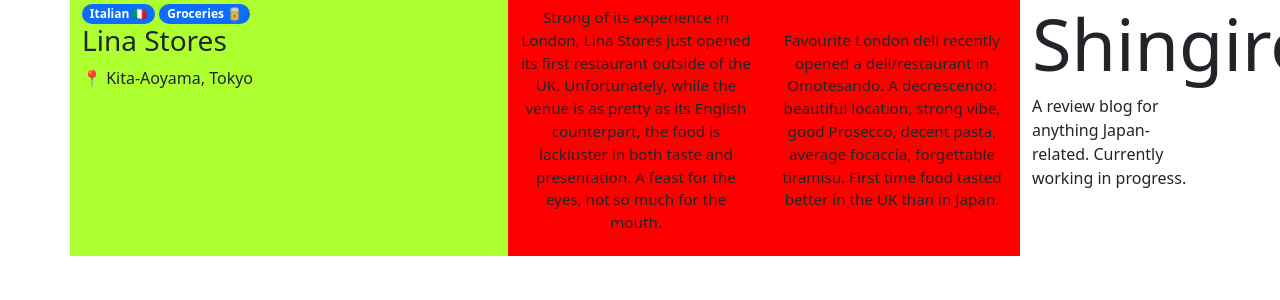
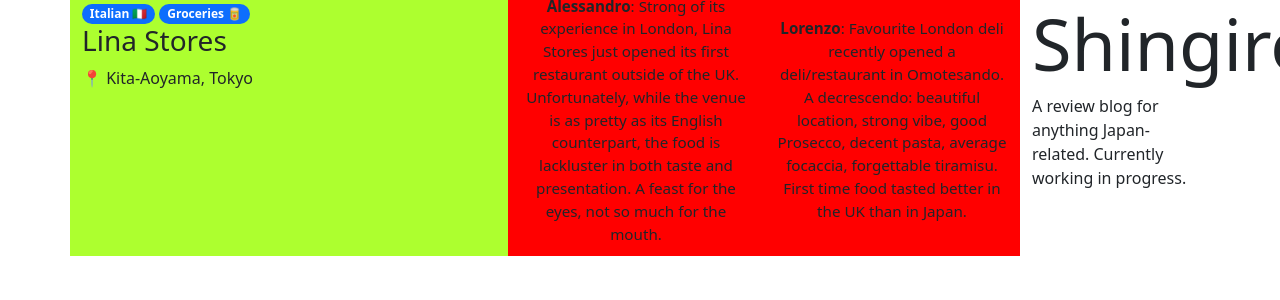
Before and after one commit to alessandrosp/shingiron, a Jekyll site: the page built from docs/index.html, in a window 1280 px wide. Shown: the top 300 px of the page. Built offline with Jekyll 4.4.1, drawn with Linux system fonts in a browser that asks for light colours; nearby versions of some CDN libraries; comment, search, counter and statistics services are not loaded.

Commit message:
Update index.html

```diff
--- a/docs/index.html
+++ b/docs/index.html
@@ -33,7 +33,7 @@
         </div>
         {% for review in place.reviews %}
           <div class="col d-none d-lg-block place-review">
-            <p>{{ review.content }}</p>
+            <p><b>{{ review.author }}</b>: {{ review.content }}</p>
           </div>
         {% endfor %}
       </div>
```
